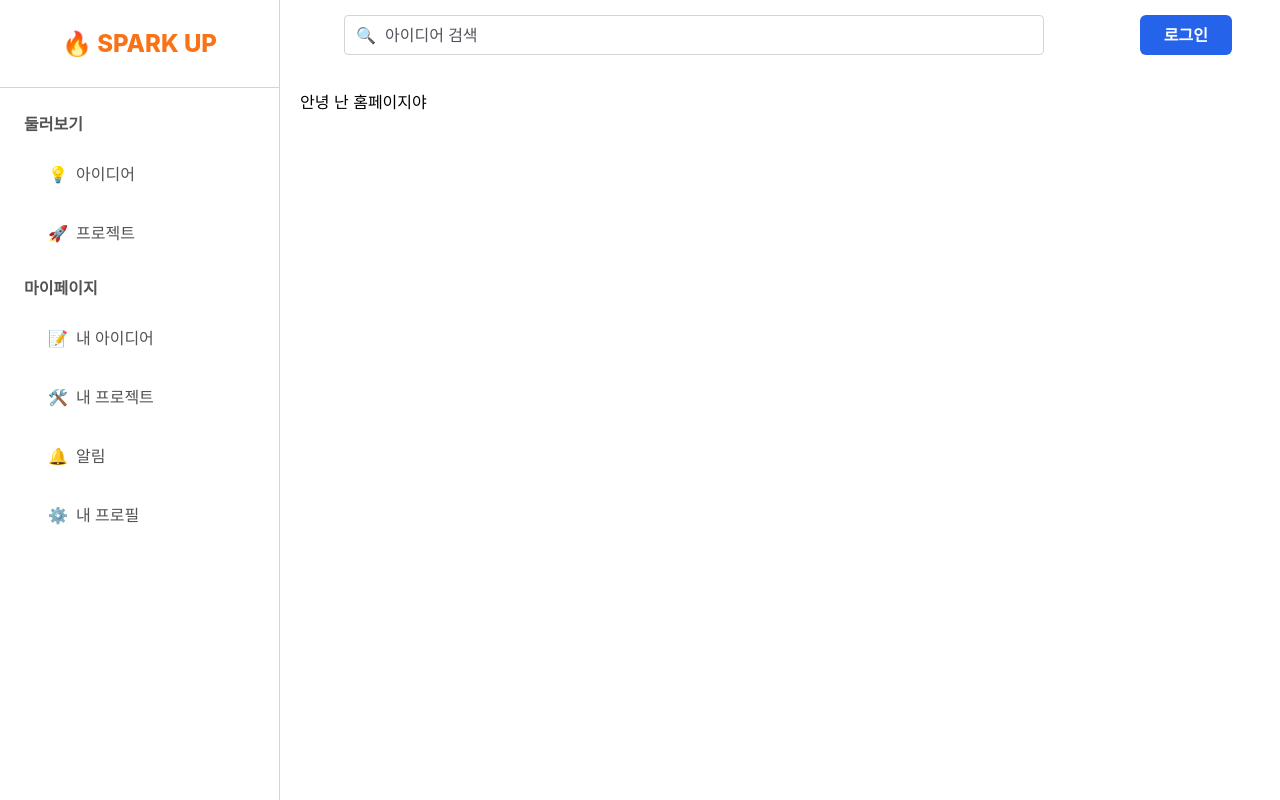
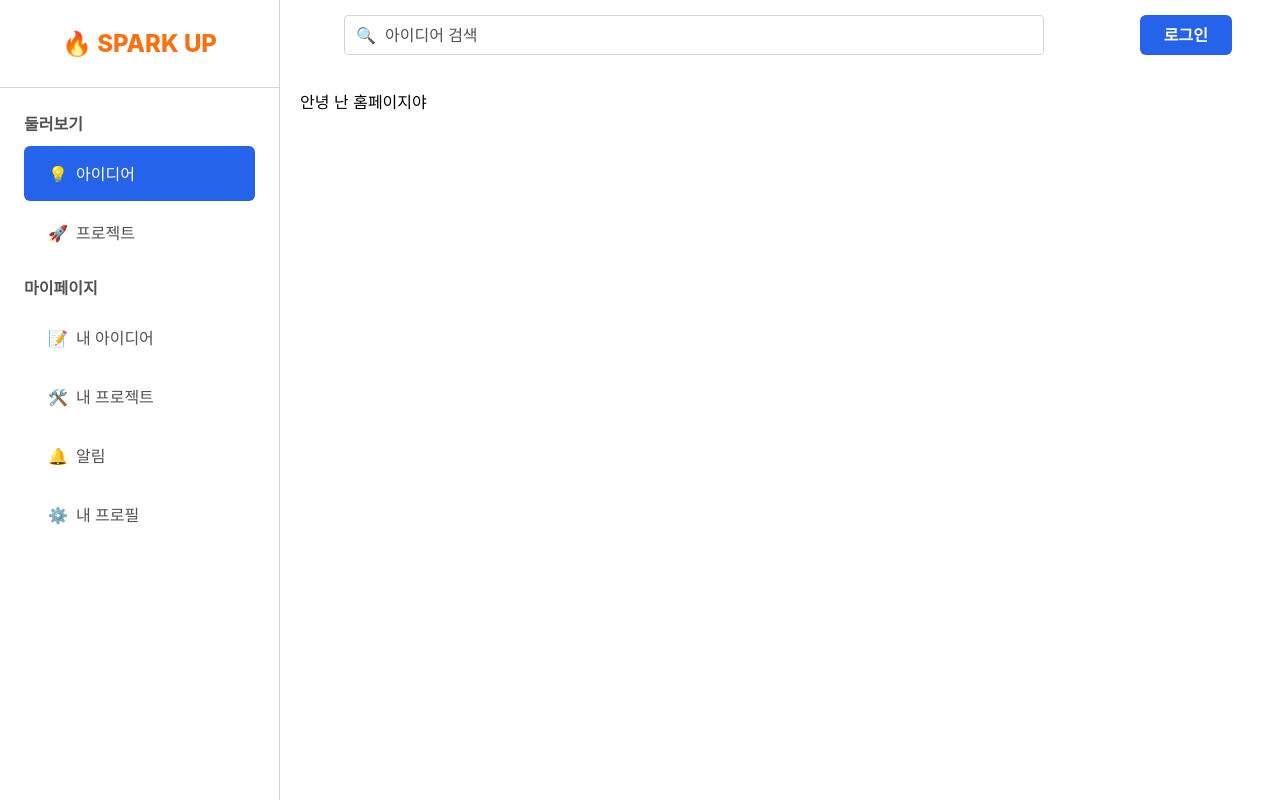
Before and after one commit to sparkup-platform/sparkup-client, a Next.js app: page / in a window 1280 px wide. Built offline with nearby package versions, Linux system fonts and the light colour scheme.

Commit message:
ui: 네비게이션 버튼 액티브  디자인 추가

```diff
--- a/components/layout/navigation/NavigationButton.tsx
+++ b/components/layout/navigation/NavigationButton.tsx
@@ -1,23 +1,32 @@
 "use client"
 
+import { useEffect } from "react";
+
 import Link from "next/link";
+import { usePathname } from "next/navigation";
 import { Button } from "@/components/ui/button";
 
 type NavigationButton = {
+    id: string;
     label : string;
     icon ?: string;
     href : string;
 }
 
-export default function NavigationButton({label, href, icon} : NavigationButton){
+export default function NavigationButton({id, label, href, icon} : NavigationButton){
+
+    const pathname = usePathname().split("/")[1];
+    const isActive = pathname === id;
+
 
     return(
         <Button
         variant="ghost"
         size="lg"
-        className="h-[55px] hover:bg-[var(--neutral-100)] text-neutral-600 active:bg-[var(--color-info)] active:text-[var(--neutral-50)] justify-start items-center text-base">
+        className={`h-[55px] justify-start items-center text-base
+        ${isActive ? "text-white bg-info-600 hover:bg-[var(--info-600)]" : "text-neutral-600 hover:bg-[var(--neutral-100)]" }`}>
         <span>{icon}</span>
-        <Link href="/theme-test">
+        <Link href={href}>
         {label}</Link>
         </Button>
     )
--- a/components/layout/navigation/NavigationGroup.tsx
+++ b/components/layout/navigation/NavigationGroup.tsx
@@ -13,7 +13,7 @@ export default function NavigationGroup({group} : NavigationGroupProps){
             <h3 className="text-base">{group.title}</h3>
             <li className="pt-[10px] flex flex-col w-[100%] gap-1">
             {group.items.map((e)=>(
-                <NavigationButton key={e.id} label={e.label} href={e.href} icon={e.icon}/>
+                <NavigationButton key={e.id} label={e.label} href={e.href} icon={e.icon} id={e.id}/>
             ))}
             </li>
         </div>
```
